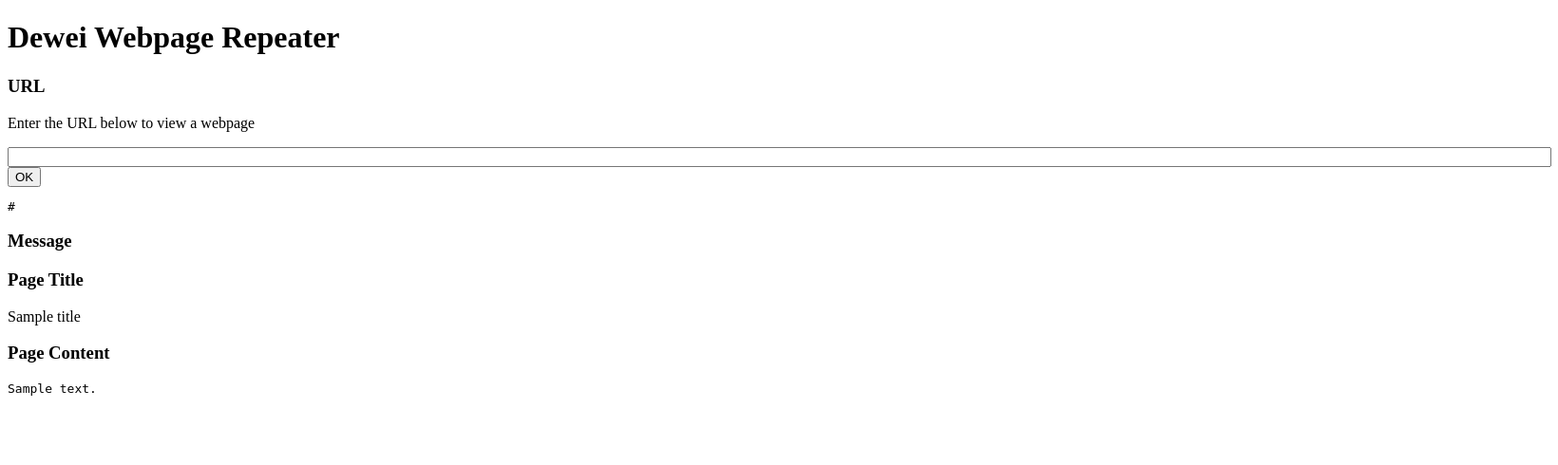
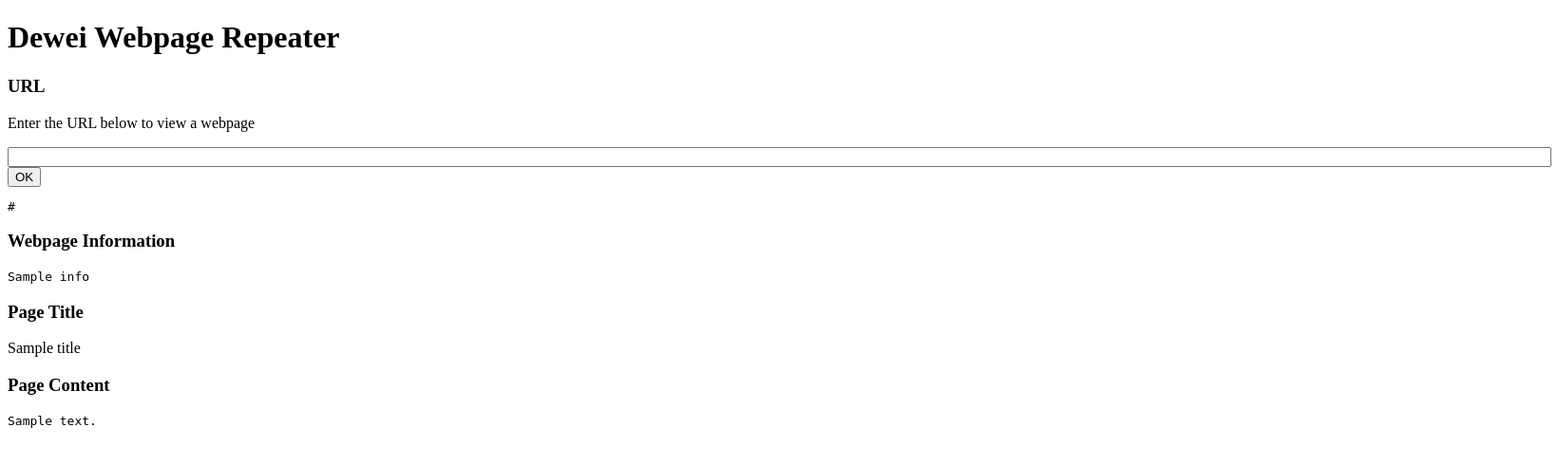
Before and after one commit to deweiliu/dewei-webpage-repeater, a Django app: template src/repeater/templates/repeater/repeat.html in a window 1640 px wide. Shown: the top 490 px of the page at 95% size. Run offline with Django 3.2, Linux system fonts and the light colour scheme; the template is opened without the code that fills it: most values are stand-ins (such as "Sample title", 1, 10 or a date in 2020).

Commit message:
update info

```diff
--- a/src/repeater/templates/repeater/components/message.html
+++ b/src/repeater/templates/repeater/components/info.html
@@ -1,7 +1,7 @@
 {% extends "repeater/components/component.html" %}
 {% block title %}
-Message
+Webpage Information
 {% endblock %}
 {% block content %}
-<pre>{{message}}</pre>
+<pre>{{info}}</pre>
 {% endblock %}
--- a/src/repeater/templates/repeater/repeat.html
+++ b/src/repeater/templates/repeater/repeat.html
@@ -1,7 +1,7 @@
 {% extends "repeater/layout.html" %}
 {% block body %}
 {%include "repeater/components/url.html"%}
-{%include "repeater/components/message.html"%}
+{%include "repeater/components/info.html"%}
 {%include "repeater/components/title.html"%}
 {%include "repeater/components/body.html"%}
 
--- a/src/repeater/views/repeat/repeat.py
+++ b/src/repeater/views/repeat/repeat.py
@@ -12,5 +12,5 @@
 
     webpage['title']=p.get_title()
     webpage['body']=p.get_body()
-    webpage['message']="At %s, the following content was retrieved from %s"%(p.get_time(),url)
+    webpage['info']="Time: %s\nURL: %s"%(p.get_time(),url)
     return webpage
```
